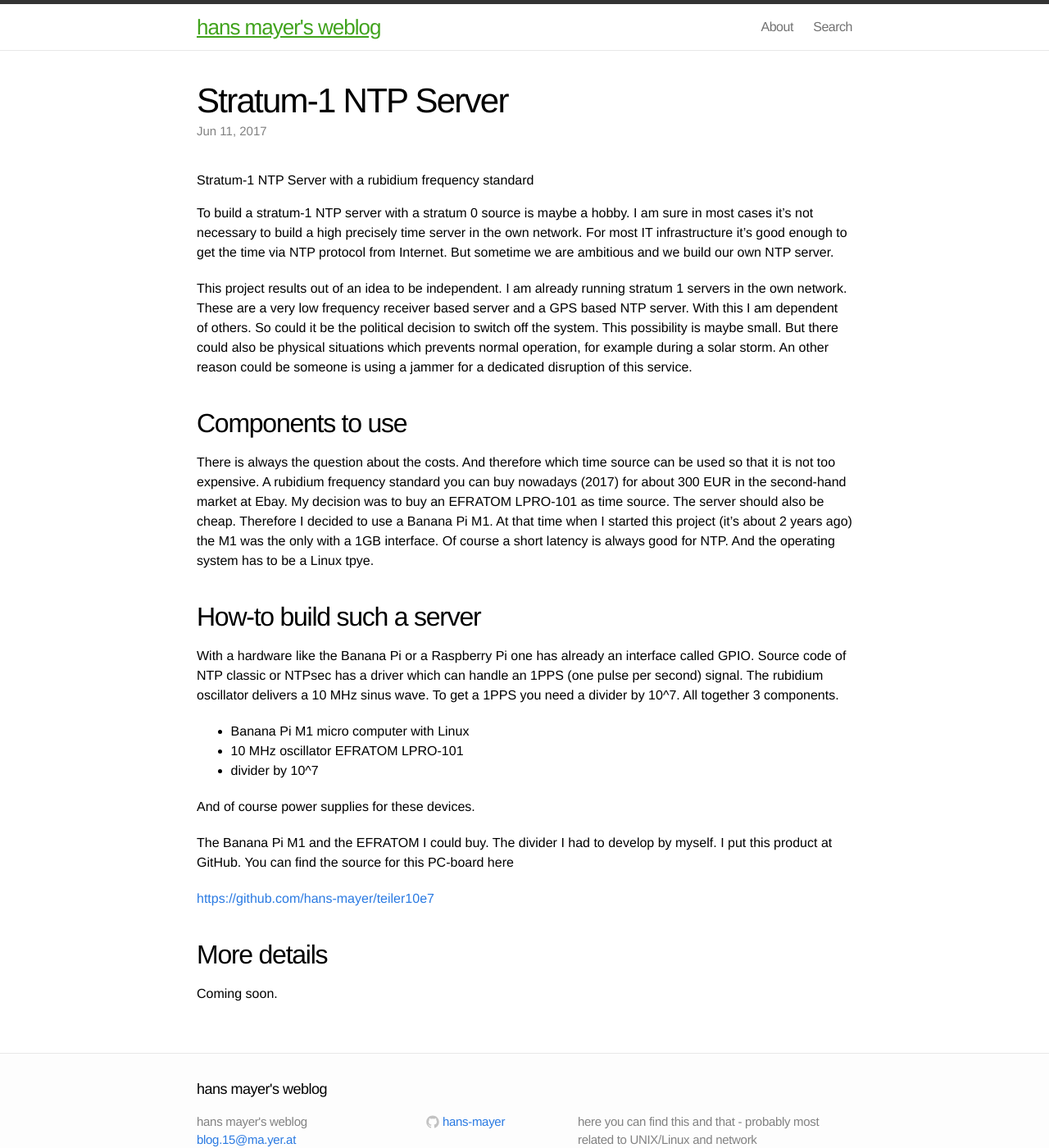
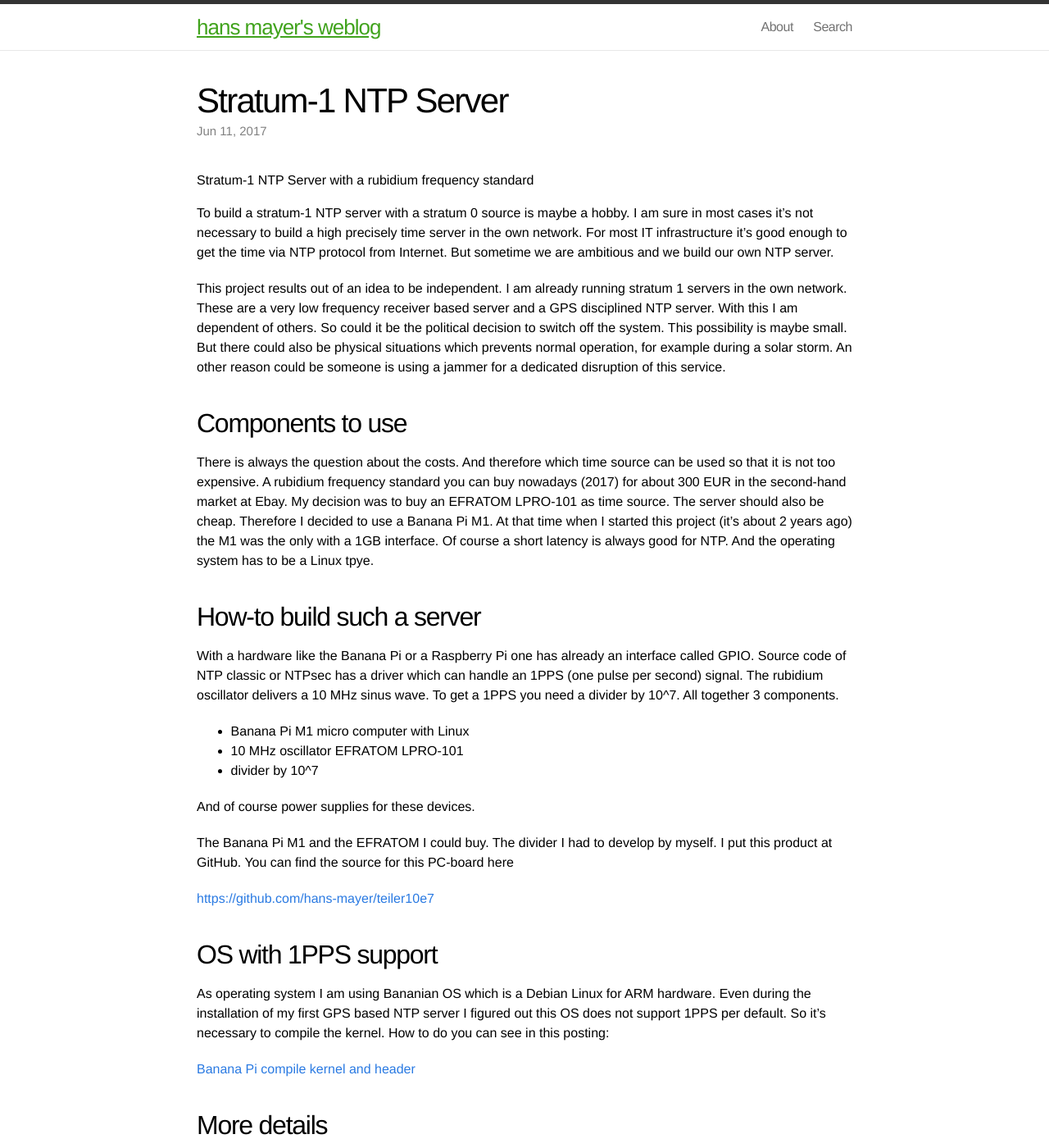
Before and after one commit to hans-mayer/blog, a Jekyll site: the page built from _posts/2017-06-11-stratum-0-server.markdown, in a window 1280 px wide and 1400 px high. Shown: the whole window at 82% size. Built offline with Jekyll 4.4.1, drawn with Linux system fonts in a browser that asks for light colours.

Commit message:
stratum-0-server: OS with 1PPS support

```diff
--- a/_posts/2017-06-11-stratum-0-server.markdown
+++ b/_posts/2017-06-11-stratum-0-server.markdown
@@ -10,7 +10,7 @@ categories:
 
 To build a stratum-1 NTP server with a stratum 0 source is maybe a hobby. I am sure in most cases it's not necessary to build a high precisely time server in the own network. For most IT infrastructure it's good enough to get the time via NTP protocol from Internet. But sometime we are ambitious and we build our own NTP server.
 
-This project results out of an idea to be independent. I am already running stratum 1 servers in the own network. These are a very low frequency receiver based server and a GPS based NTP server. With this I am dependent of others. So could it be the political decision to switch off the system. This possibility is maybe small. But there could also be physical situations which prevents normal operation, for example during a solar storm. An other reason could be someone is using a jammer for a dedicated disruption of this service.
+This project results out of an idea to be independent. I am already running stratum 1 servers in the own network. These are a very low frequency receiver based server and a GPS disciplined NTP server. With this I am dependent of others. So could it be the political decision to switch off the system. This possibility is maybe small. But there could also be physical situations which prevents normal operation, for example during a solar storm. An other reason could be someone is using a jammer for a dedicated disruption of this service.
 
 ## Components to use
 
@@ -30,6 +30,15 @@ The Banana Pi M1 and the EFRATOM I could buy. The divider I had to develop by my
 
 [https://github.com/hans-mayer/teiler10e7](https://github.com/hans-mayer/teiler10e7)
 
+## OS with 1PPS support
+
+As operating system I am using Bananian OS which is a Debian Linux for ARM hardware.
+Even during the installation of my first GPS based NTP server I figured out this OS does not support 1PPS per default. So it's necessary to compile the kernel. How to do you can see  in this posting:
+
+[Banana Pi compile kernel and header](/2016/01/01/bananapi-compile-kernel.html){:target="_blank"}
+
+
+
 ## More details
 
 Coming soon.
```
